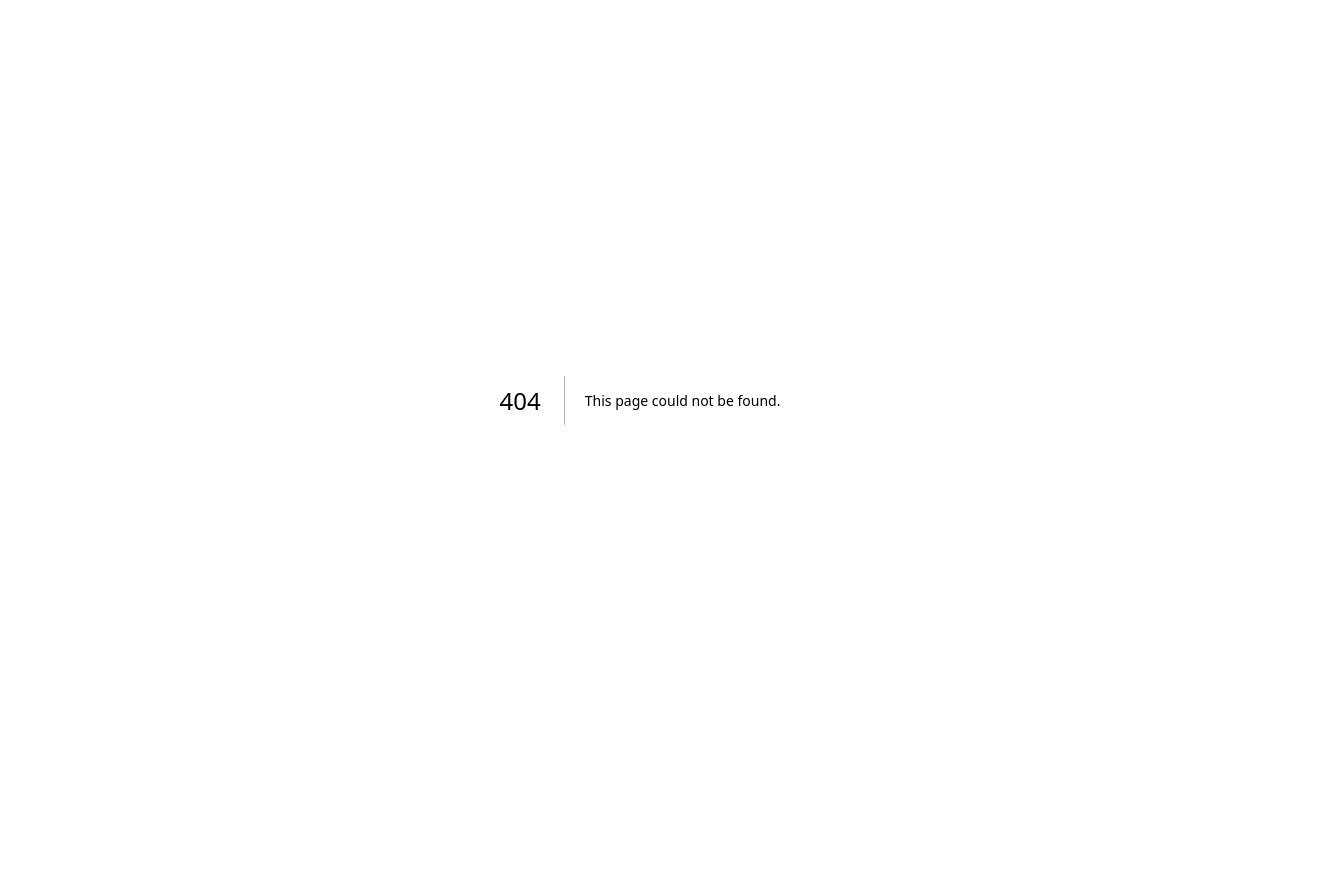
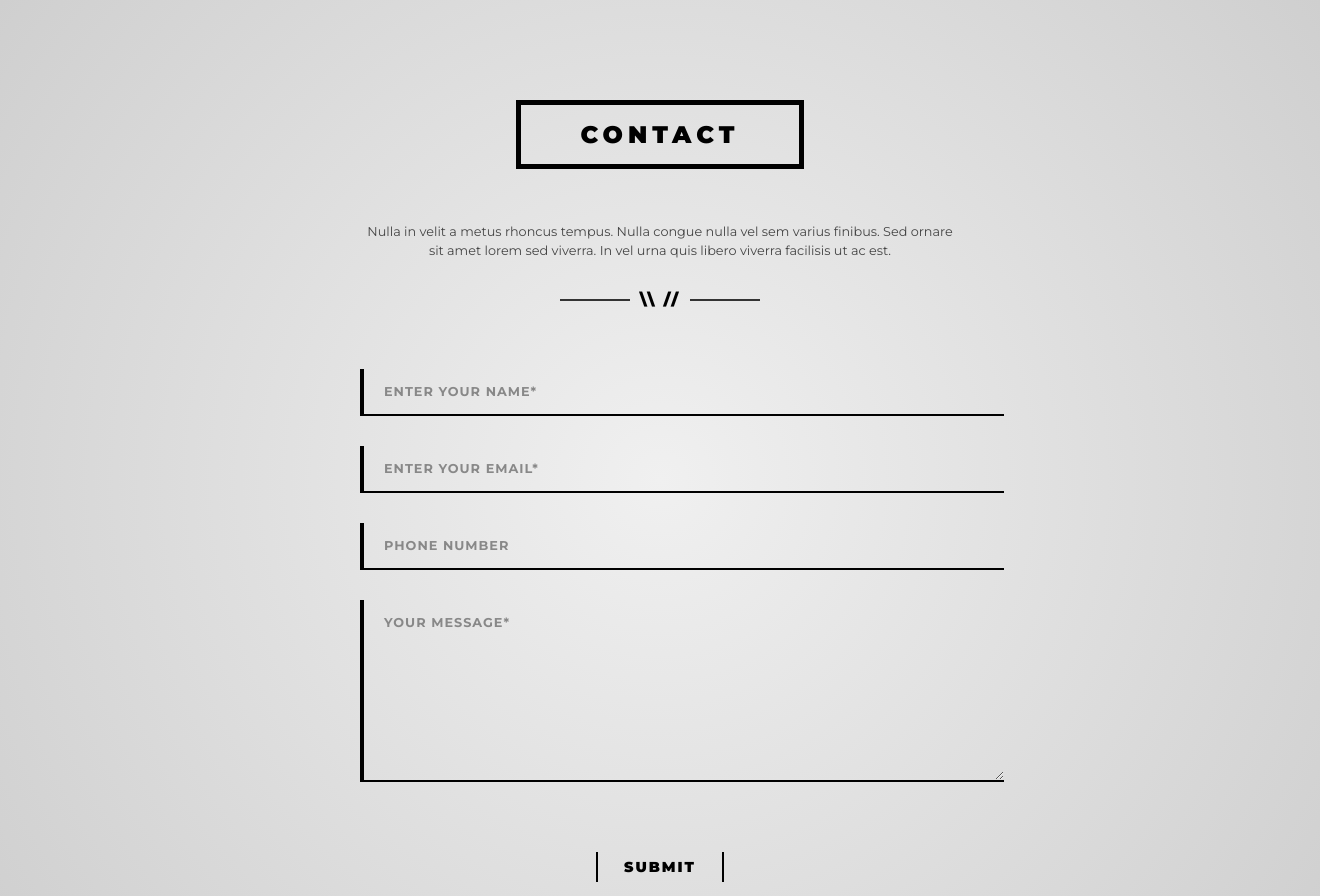
Before and after one commit to Bah-ios/Bahran-s-Portfolio, a Next.js app in the folder my_portfolio/: page /contact in a window 1280 px wide. Before the commit this address had no page. Shown: the top 896 px of the page, 1320 px wide, since content can reach past the window. Before the commit the page ends 800 px from the top, so only its background shows below. Built offline with nearby package versions, Linux system fonts and the light colour scheme.

Commit message:
Contact page

```diff
--- /dev/null
+++ b/my_portfolio/app/contact/contact.module.css
@@ -0,0 +1,134 @@
+/* --- CONTAINER --- */
+.container {
+    min-height: 100vh;
+    width: 100%;
+    /* Subtle radial gradient to match the vignette look */
+    background: radial-gradient(circle, #f0f0f0 0%, #cfcfcf 100%);
+    display: flex;
+    flex-direction: column;
+    align-items: center;
+    padding: 100px 20px 60px; /* Top padding accounts for fixed Navbar */
+    font-family: 'Montserrat', sans-serif;
+    color: #000;
+}
+
+/* --- HEADER BOX --- */
+.titleBox {
+    border: 5px solid black;
+    padding: 15px 60px;
+    margin-bottom: 40px;
+    background: transparent;
+}
+
+.titleBox h1 {
+    font-size: 1.5rem;
+    font-weight: 900;
+    letter-spacing: 5px;
+    margin: 0;
+    text-transform: uppercase;
+}
+
+/* --- DESCRIPTION TEXT --- */
+.description {
+    max-width: 600px;
+    text-align: center;
+    font-size: 0.8rem;
+    line-height: 1.5;
+    color: #444;
+    margin-bottom: 30px;
+}
+
+/* --- DECORATIVE DIVIDER --- */
+.divider {
+    display: flex;
+    align-items: center;
+    justify-content: center;
+    width: 100%;
+    max-width: 200px;
+    margin-bottom: 60px;
+}
+
+.line {
+    height: 2px;
+    background-color: #333;
+    flex-grow: 1;
+}
+
+.slashes {
+    margin: 0 10px;
+    font-weight: 900;
+    font-size: 1rem;
+    letter-spacing: 2px;
+}
+
+/* --- FORM --- */
+.form {
+    width: 100%;
+    max-width: 600px;
+    display: flex;
+    flex-direction: column;
+    gap: 30px;
+}
+
+/* The "L-shaped" Border Input Style */
+.inputField {
+    width: 100%;
+    background: transparent;
+    border: none;
+    border-left: 4px solid black;  /* Thick left border */
+    border-bottom: 2px solid black; /* Thinner bottom border */
+    padding: 15px 20px;
+    font-family: 'Montserrat', sans-serif;
+    font-size: 0.8rem;
+    font-weight: 700;
+    letter-spacing: 1px;
+    text-transform: uppercase;
+    outline: none;
+    transition: background-color 0.3s ease;
+}
+
+.inputField:focus {
+    background-color: rgba(255, 255, 255, 0.5); /* Slight highlight on focus */
+}
+
+.inputField::placeholder {
+    color: #888;
+    font-weight: 600;
+}
+
+/* Textarea specific height */
+.textarea {
+    min-height: 150px;
+    resize: vertical;
+}
+
+/* --- SUBMIT BUTTON SECTION --- */
+.submitContainer {
+    display: flex;
+    align-items: center;
+    justify-content: center;
+    margin-top: 40px;
+    gap: 20px;
+    cursor: pointer;
+}
+
+.verticalBtnLine {
+    height: 30px;
+    width: 2px;
+    background-color: black;
+}
+
+.submitBtn {
+    background: transparent;
+    border: none;
+    font-family: 'Montserrat', sans-serif;
+    font-size: 0.9rem;
+    font-weight: 900;
+    letter-spacing: 2px;
+    text-transform: uppercase;
+    cursor: pointer;
+}
+
+.submitContainer:hover .submitBtn {
+    text-decoration: underline; /* Simple hover effect */
+}
--- /dev/null
+++ b/my_portfolio/app/contact/page.tsx
@@ -0,0 +1,74 @@
+'use client'; // Needed for form handling if you add logic later
+
+import Navbar from "@/components/Navbar";
+import styles from "./contact.module.css";
+
+export default function Contact() {
+  return (
+    <>
+
+
+      <main className={styles.container}>
+
+        {/* Header Title */}
+        <div className={styles.titleBox}>
+          <h1>Contact</h1>
+        </div>
+
+        {/* Intro Text */}
+        <p className={styles.description}>
+          Nulla in velit a metus rhoncus tempus. Nulla congue nulla vel sem varius finibus.
+          Sed ornare sit amet lorem sed viverra. In vel urna quis libero viverra facilisis ut ac est.
+        </p>
+
+        {/* Decorative Divider */}
+        <div className={styles.divider}>
+          <div className={styles.line}></div>
+          <div className={styles.slashes}>\\ //</div>
+          <div className={styles.line}></div>
+        </div>
+
+        {/* Form Section */}
+        <form className={styles.form}>
+
+          <input
+            type="text"
+            placeholder="ENTER YOUR NAME*"
+            className={styles.inputField}
+            required
+          />
+
+          <input
+            type="email"
+            placeholder="ENTER YOUR EMAIL*"
+            className={styles.inputField}
+            required
+          />
+
+          <input
+            type="tel"
+            placeholder="PHONE NUMBER"
+            className={styles.inputField}
+          />
+
+          <textarea
+            placeholder="YOUR MESSAGE*"
+            className={`${styles.inputField} ${styles.textarea}`}
+            required
+          ></textarea>
+
+          {/* Submit Button with Side Lines */}
+          <div className={styles.submitContainer}>
+            <div className={styles.verticalBtnLine}></div>
+            <button type="submit" className={styles.submitBtn}>
+              SUBMIT
+            </button>
+            <div className={styles.verticalBtnLine}></div>
+          </div>
+
+        </form>
+
+      </main>
+    </>
+  );
+}
--- /dev/null
+++ b/my_portfolio/scripts/start-dev.js
@@ -0,0 +1,24 @@
+const { spawn } = require('child_process');
+const os = require('os');
+
+function getLocalIPv4() {
+  const ifaces = os.networkInterfaces();
+  for (const name of Object.keys(ifaces)) {
+    for (const iface of ifaces[name]) {
+      if (iface.family === 'IPv4' && !iface.internal) {
+        // ignore link-local addresses
+        if (!iface.address.startsWith('169.254')) return iface.address;
+      }
+    }
+  }
+  return null;
+}
+
+const ip = getLocalIPv4() || '0.0.0.0';
+console.log(`Starting Next dev bound to ${ip}`);
+
+const args = ['next', 'dev', '-H', ip];
+const child = spawn('npx', args, { stdio: 'inherit', shell: true });
+
+child.on('close', (code) => process.exit(code));
+child.on('error', (err) => { console.error(err); process.exit(1); });
--- a/my_portfolio/styles/globals.css
+++ /dev/null
@@ -1,19 +0,0 @@
-/* Base/global styles (keeps minimal; component styles moved to modules) */
-* { box-sizing: border-box; }
-html, body, #__next { height: 100%; }
-body {
-  margin: 0;
-  padding: 0;
-  font-family: Inter, ui-sans-serif, system-ui, -apple-system, "Segoe UI", Roboto, "Helvetica Neue", Arial;
-  color: #111;
-  background: #f3f2f6;
-}
-
-/* CSS variables used across components */
-:root{
-  --bg-light: #f3f2f6;
-  --bg-dark: #000;
-}
-
-/* Small helpers that can be used globally */
-.sr-only { position: absolute; width: 1px; height: 1px; padding: 0; margin: -1px; overflow: hidden; clip: rect(0,0,0,0); white-space: nowrap; border: 0; }
```
Also changed, not shown: 1 other file (tests, documents, lock files or other folders).
